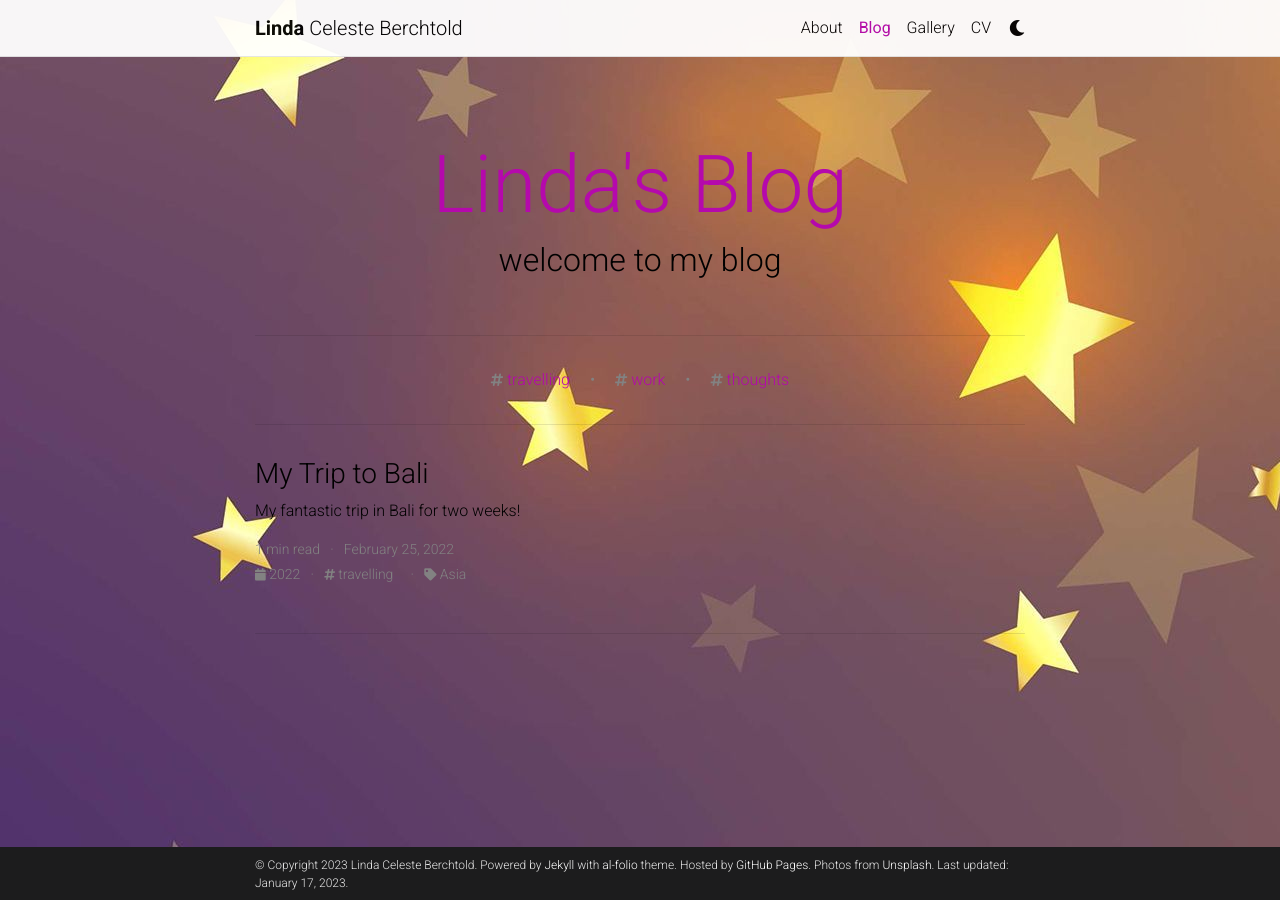
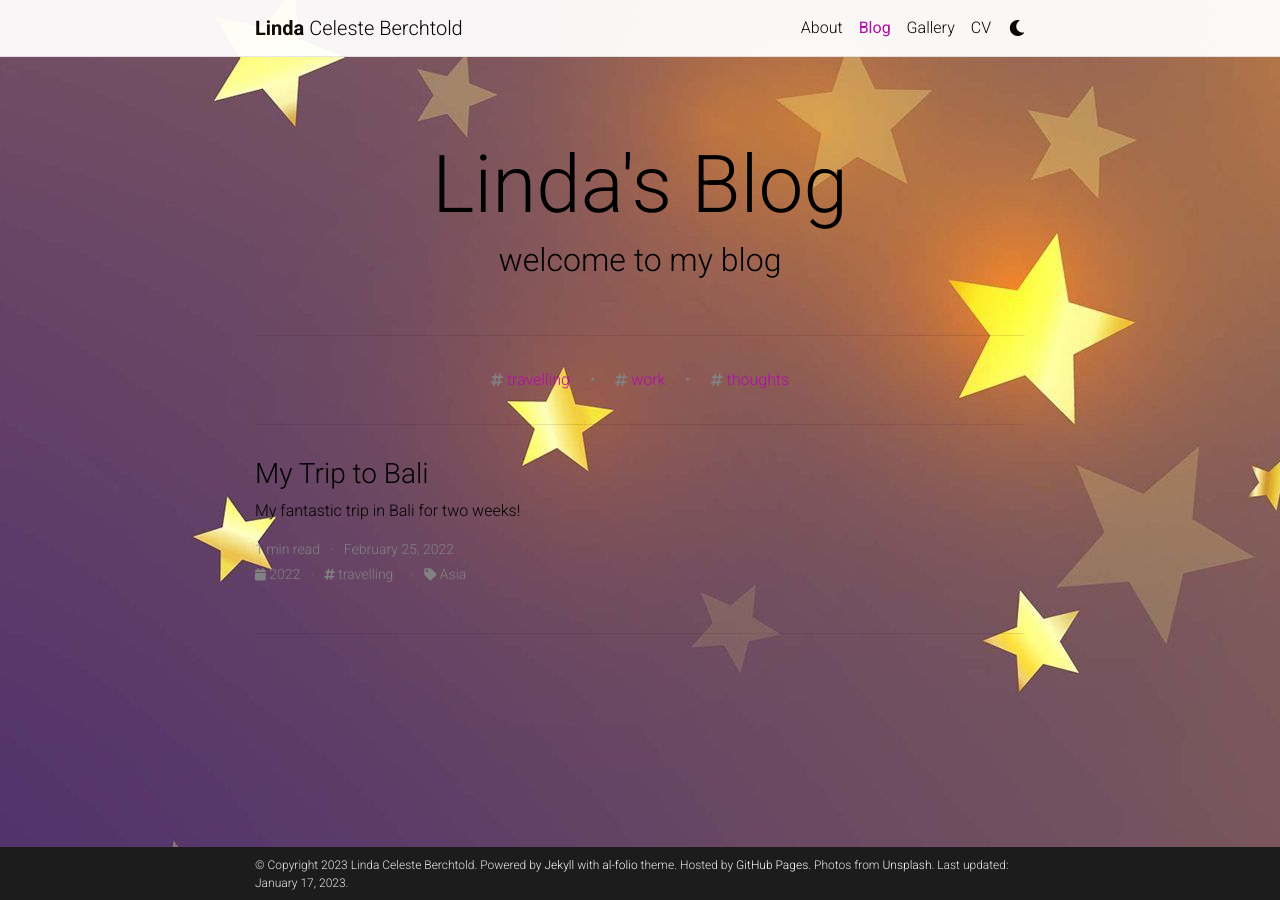
Before and after one commit to lindacele/lindacele.github.io, a Jekyll site: the page built from blog/index.html, in a window 1280 px wide. Built offline with Jekyll 4.4.1, drawn with Linux system fonts in a browser that asks for light colours; the list of posts is cut into pages by our own code; comment, search, counter and statistics services are not loaded; a style sheet for code colours, icons or effects is not loaded.

Commit message:
changed blog title color

```diff
--- a/_sass/_base.scss
+++ b/_sass/_base.scss
@@ -334,7 +334,7 @@ footer.sticky-bottom {
   padding-top: 2rem;
   padding-bottom: 3rem;
   h1 {
-    color: var(--global-theme-color);
+    color: var(--global-blog-title-colorr);
     font-size: 5rem;
   }
 }
--- a/_sass/_themes.scss
+++ b/_sass/_themes.scss
@@ -15,6 +15,7 @@
   --global-distill-app-color: #{$grey-color};
   --global-divider-color: rgba(0,0,0,.1);
   --global-card-bg-color: #{$white-color};
+  --global-blog-title-color: #{$white-color};
 
   .fa-sun {
     display : none;
@@ -46,6 +47,7 @@ html[data-theme='dark'] {
   --global-distill-app-color: #{$grey-color-light};
   --global-divider-color: #424246;
   --global-card-bg-color: #{$grey-900};
+  --global-blog-title-color: #{$black-color};
 
   .fa-sun {
     padding-left: 10px;
```
Also changed, not shown: 4 other files.
